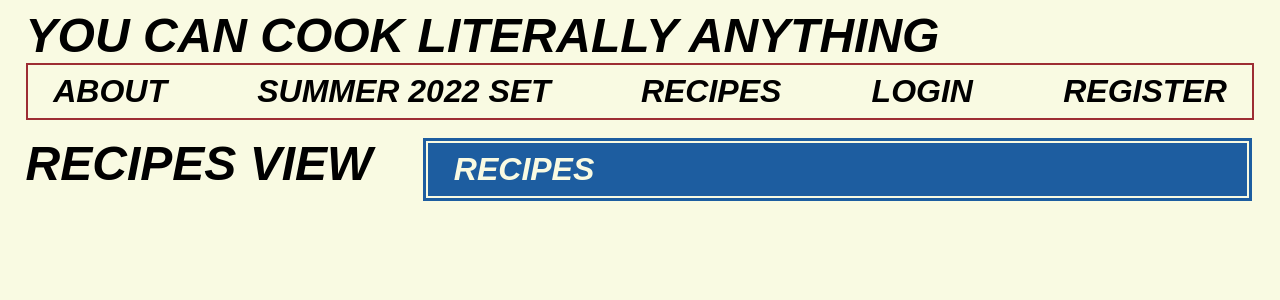
After one commit to ampersand-paris/YCCLAv2, a Django app: page /recipes/ in a window 1280 px wide. The commit adds this page. Shown: the top 300 px of the page. Run offline with Django 4.2, Linux system fonts and the light colour scheme; data that the repository does not hold is empty; some web fonts are replaced.

Commit message:
recipe detail view

```diff
--- a/backend/urls.py
+++ b/backend/urls.py
@@ -24,12 +24,8 @@ from accounts.views import(
     logout_view,
 )
 
-from main_app.views import (
-	home_screen_view
-)
-
 urlpatterns = [
-    path('', home_screen_view, name='home'),
+    path('', include('main_app.urls', namespace="home")),
     path('admin/', admin.site.urls),
     path('account/', include('accounts.urls', namespace="account")),
     path('login/', login_view, name='login'),
--- /dev/null
+++ b/main_app/templates/RecipesList.html
@@ -0,0 +1,26 @@
+{% extends 'base.html' %}
+{% load static %}
+
+{% block body %}
+
+<div class="flex margin-top space-btwn">
+    <h1>Recipes View</h1>
+    <div class="cream-border double-border bg-blue">
+        <div class="prof-post-view flex column bg-blue cream-border padding">
+            <div class="flex space-btwn  al-center">
+                <h2 class="cream-text">Recipes</h2>
+            </div>
+            {% for recipe in recipes %}
+                <div class="padding margin-top bg-cream red-border">
+                    <div class="flex space-btwn">
+                        <h2>{{ recipe.title }}</h2>
+                    </div>
+                    <a  class="" href="./{{recipe.pk}}/"><button>Read More</button></a>
+                </div>
+            {% endfor %}
+        </div>
+	</div>
+
+</div>
+
+{% endblock body %}
--- /dev/null
+++ b/main_app/urls.py
@@ -0,0 +1,16 @@
+from django.urls import path
+from .views import (
+    recipe_search,
+    home_screen_view,
+    summer_2022_view,
+    RecipeDetail,
+)
+
+app_name = "main_app"
+
+urlpatterns = [
+    path('', home_screen_view, name='about'),
+    path('recipes/', recipe_search, name='recipes'),
+    path('summer2022/', summer_2022_view, name='summer'),
+    path('recipes/<pk>/', RecipeDetail.as_view(), name='recipe-detail'),
+]
--- a/main_app/views.py
+++ b/main_app/views.py
@@ -1,5 +1,10 @@
 from django.shortcuts import render
 from django.conf import settings
+from django.http import HttpResponse
+from main_app.models import Recipe
+from django.views.generic.detail import DetailView
+
+# Create your views here.
 
 DEBUG = False
 
@@ -9,3 +14,21 @@ def home_screen_view(request):
 	context['debug'] = DEBUG
 	context['room_id'] = "1"
 	return render(request, "home.html", context)
+
+def recipe_search(request,  *args):
+
+    context = {}
+    context['recipes'] = Recipe.objects.all()
+    return render(request, "RecipesList.html", context)
+
+class RecipeDetail(DetailView):
+    model = Recipe
+    template_name = "RecipeDetail.html"
+
+    def get_context_data(self, **kwargs):
+        context = super().get_context_data(**kwargs)
+        return context
+
+def summer_2022_view(request):
+
+	return render(request, "Summer2022.html")
--- a/templates/partials/header.html
+++ b/templates/partials/header.html
@@ -2,9 +2,9 @@
 	<h1>You Can Cook Literally Anything</h1>
 </div>
 <nav class="flex space-btwn padding red-border">
-	<a class="" href="{% url 'home' %}"><h2>About</h2></a>
-	<a class="" href=""><h2>Summer 2022 Set</h2></a>
-	<a class="" href=""><h2>Recipes</h2></a>
+	<a class="" href="{% url 'home:about' %}"><h2>About</h2></a>
+	<a class="" href="{% url 'home:summer' %}"><h2>Summer 2022 Set</h2></a>
+	<a class="" href="{% url 'home:recipes' %}"><h2>Recipes</h2></a>
 	{% if request.user.is_authenticated %}
 		{% if request.user.is_recipe_tester %}
 			<a class="" href="{% url 'test-kitchen:list' %}"><h2>Test Kitchen</h2></a>
```
Also changed, not shown: main_app/templates/RecipeDetail.html (added, +34 -0 lines), main_app/templates/Summer2022.html (added, +11 -0 lines).
